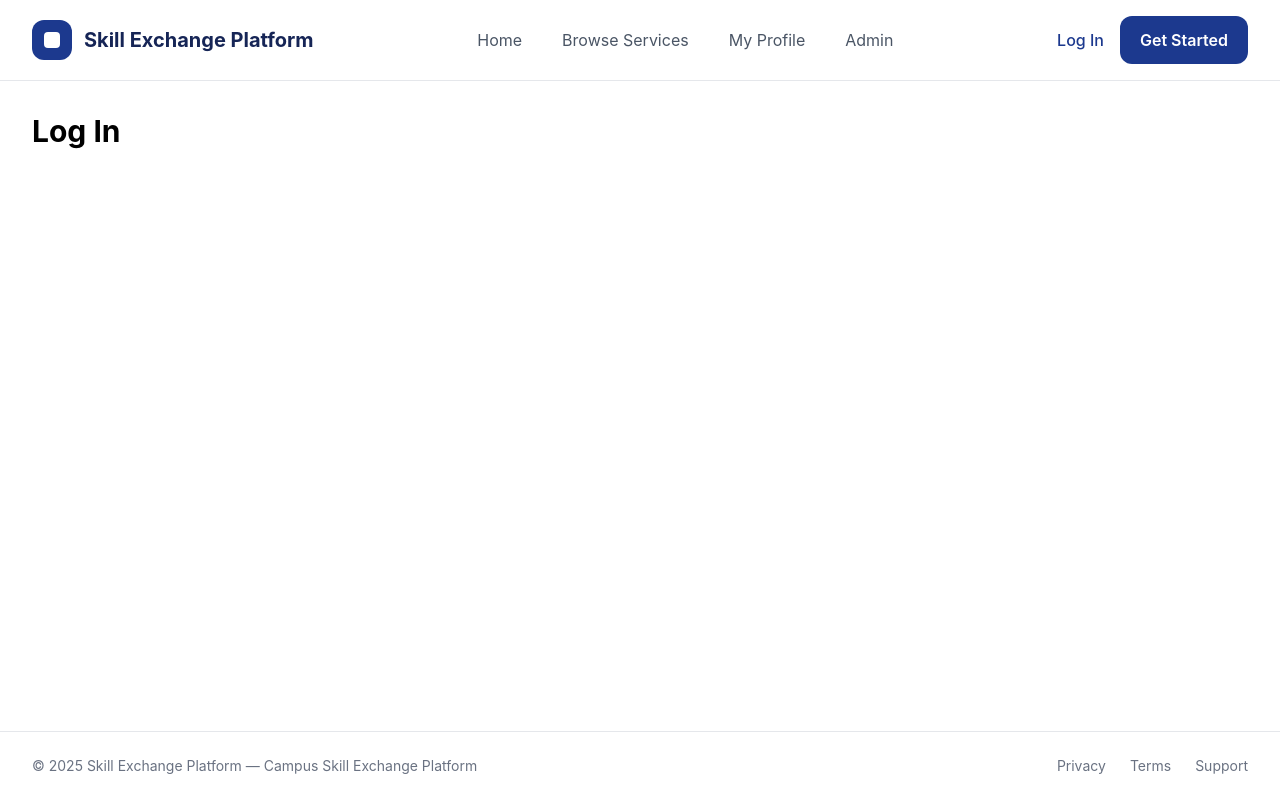
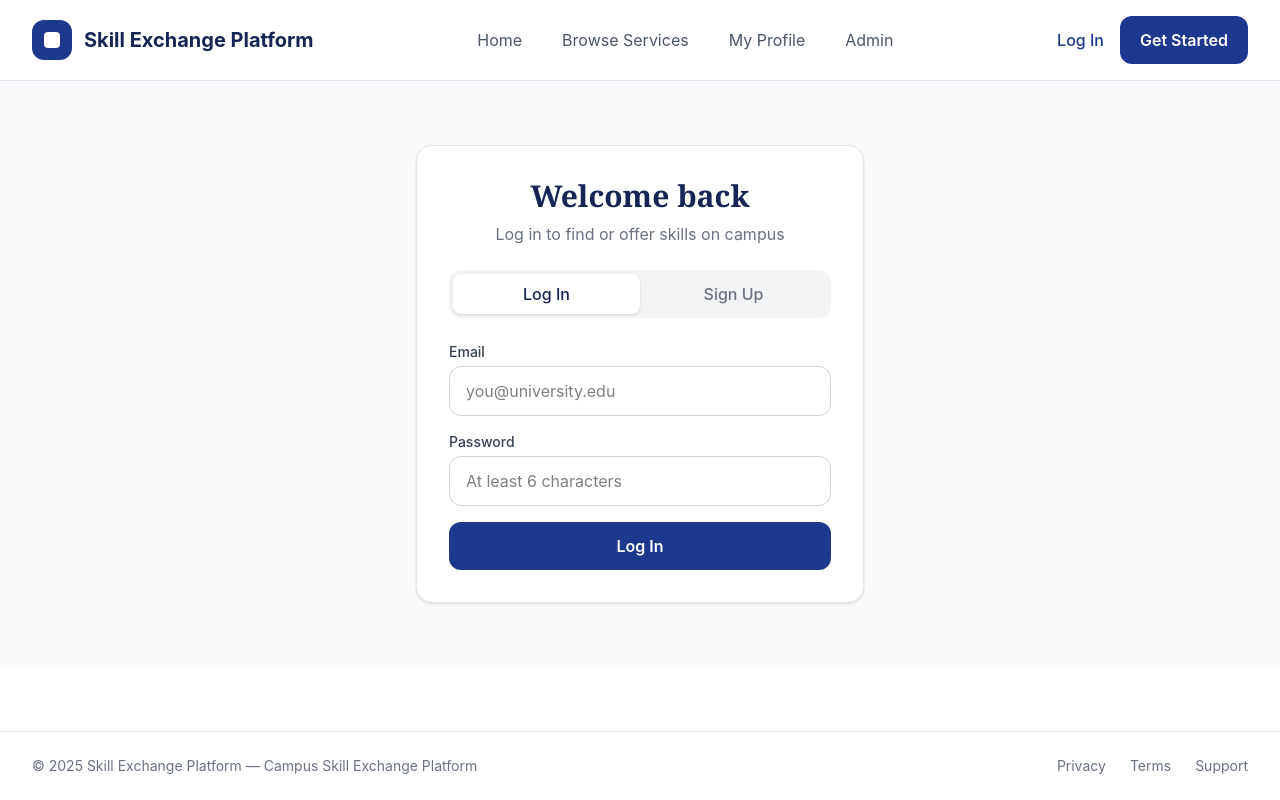
Before and after one commit to fahmidajoya/skill-exchange-platform, a React (Vite) app: page /login in a window 1280 px wide. Built offline with nearby package versions, Linux system fonts and the light colour scheme.

Commit message:
Add Login and Signup page with form validation

```diff
--- /dev/null
+++ b/src/components/InputField.tsx
@@ -0,0 +1,28 @@
+type InputFieldProps = {
+  label: string
+  type?: string
+  value: string
+  onChange: (value: string) => void
+  placeholder?: string
+  error?: string
+}
+
+function InputField({ label, type = 'text', value, onChange, placeholder, error }: InputFieldProps) {
+  return (
+    <div>
+      <label className="block mb-1 text-sm font-medium text-gray-700">{label}</label>
+      <input
+        type={type}
+        value={value}
+        placeholder={placeholder}
+        onChange={(e) => onChange(e.target.value)}
+        className={`w-full px-4 py-3 rounded-xl border outline-none focus:border-blue-900 ${
+          error ? 'border-red-400' : 'border-gray-300'
+        }`}
+      />
+      {error && <p className="mt-1 text-sm text-red-600">{error}</p>}
+    </div>
+  )
+}
+
+export default InputField
--- a/src/pages/LoginPage.tsx
+++ b/src/pages/LoginPage.tsx
@@ -1,5 +1,180 @@
+import { useState } from 'react'
+import type { FormEvent } from 'react'
+import InputField from '../components/InputField'
+
+type Mode = 'login' | 'signup'
+
+type AuthFormData = {
+  fullName: string
+  email: string
+  role: string
+  password: string
+  confirmPassword: string
+}
+
+type FormErrors = Partial<Record<keyof AuthFormData, string>>
+
+const emptyForm: AuthFormData = {
+  fullName: '',
+  email: '',
+  role: 'Student',
+  password: '',
+  confirmPassword: '',
+}
+
 function LoginPage() {
-  return <div className="p-8 text-3xl font-bold">Log In</div>
+  const [mode, setMode] = useState<Mode>('login')
+  const [form, setForm] = useState<AuthFormData>(emptyForm)
+  const [errors, setErrors] = useState<FormErrors>({})
+  const [message, setMessage] = useState('')
+
+  const updateField = (field: keyof AuthFormData, value: string) => {
+    setForm({ ...form, [field]: value })
+  }
+
+  const switchMode = (newMode: Mode) => {
+    setMode(newMode)
+    setForm(emptyForm)
+    setErrors({})
+    setMessage('')
+  }
+
+  const validate = (): FormErrors => {
+    const newErrors: FormErrors = {}
+
+    if (mode === 'signup' && form.fullName.trim() === '') {
+      newErrors.fullName = 'Full name is required'
+    }
+
+    if (form.email.trim() === '') {
+      newErrors.email = 'Email is required'
+    } else if (!/^\S+@\S+\.\S+$/.test(form.email)) {
+      newErrors.email = 'Enter a valid email address'
+    }
+
+    if (form.password === '') {
+      newErrors.password = 'Password is required'
+    } else if (form.password.length < 6) {
+      newErrors.password = 'Password must be at least 6 characters'
+    }
+
+    if (mode === 'signup' && form.confirmPassword !== form.password) {
+      newErrors.confirmPassword = 'Passwords do not match'
+    }
+
+    return newErrors
+  }
+
+  const handleSubmit = (e: FormEvent<HTMLFormElement>) => {
+    e.preventDefault()
+    const newErrors = validate()
+    setErrors(newErrors)
+
+    if (Object.keys(newErrors).length === 0) {
+      setMessage(
+        mode === 'login'
+          ? 'Login successful (demo). Real login will be added with Firebase.'
+          : 'Account created (demo). Real signup will be added with Firebase.'
+      )
+    } else {
+      setMessage('')
+    }
+  }
+
+  const tabClass = (tab: Mode) =>
+    `py-2 rounded-lg font-medium ${
+      mode === tab ? 'bg-white text-blue-950 shadow-sm' : 'text-gray-500 hover:text-blue-950'
+    }`
+
+  return (
+    <div className="bg-gray-50 flex items-center justify-center px-4 py-16">
+      <div className="w-full max-w-md bg-white p-8 rounded-2xl border border-gray-200 shadow-sm">
+        <h1 className="font-serif text-3xl font-bold text-blue-950 text-center">
+          {mode === 'login' ? 'Welcome back' : 'Create your account'}
+        </h1>
+        <p className="mt-2 text-center text-gray-500">
+          {mode === 'login'
+            ? 'Log in to find or offer skills on campus'
+            : 'Join the campus skill exchange community'}
+        </p>
+
+        <div className="mt-6 grid grid-cols-2 bg-gray-100 rounded-xl p-1">
+          <button type="button" onClick={() => switchMode('login')} className={tabClass('login')}>
+            Log In
+          </button>
+          <button type="button" onClick={() => switchMode('signup')} className={tabClass('signup')}>
+            Sign Up
+          </button>
+        </div>
+
+        <form onSubmit={handleSubmit} noValidate className="mt-6 space-y-4">
+          {mode === 'signup' && (
+            <InputField
+              label="Full Name"
+              value={form.fullName}
+              onChange={(value) => updateField('fullName', value)}
+              placeholder="Your full name"
+              error={errors.fullName}
+            />
+          )}
+
+          <InputField
+            label="Email"
+            type="email"
+            value={form.email}
+            onChange={(value) => updateField('email', value)}
+            placeholder="you@university.edu"
+            error={errors.email}
+          />
+
+          {mode === 'signup' && (
+            <div>
+              <label className="block mb-1 text-sm font-medium text-gray-700">I am a</label>
+              <select
+                value={form.role}
+                onChange={(e) => updateField('role', e.target.value)}
+                className="w-full px-4 py-3 rounded-xl border border-gray-300 outline-none focus:border-blue-900 bg-white"
+              >
+                <option>Student</option>
+                <option>Faculty</option>
+              </select>
+            </div>
+          )}
+
+          <InputField
+            label="Password"
+            type="password"
+            value={form.password}
+            onChange={(value) => updateField('password', value)}
+            placeholder="At least 6 characters"
+            error={errors.password}
+          />
+
+          {mode === 'signup' && (
+            <InputField
+              label="Confirm Password"
+              type="password"
+              value={form.confirmPassword}
+              onChange={(value) => updateField('confirmPassword', value)}
+              placeholder="Re-enter your password"
+              error={errors.confirmPassword}
+            />
+          )}
+
+          {message && (
+            <p className="p-3 rounded-lg bg-green-50 text-green-700 text-sm">{message}</p>
+          )}
+
+          <button
+            type="submit"
+            className="w-full bg-blue-900 text-white font-semibold py-3 rounded-xl hover:bg-blue-800"
+          >
+            {mode === 'login' ? 'Log In' : 'Sign Up'}
+          </button>
+        </form>
+      </div>
+    </div>
+  )
 }
 
 export default LoginPage
```
